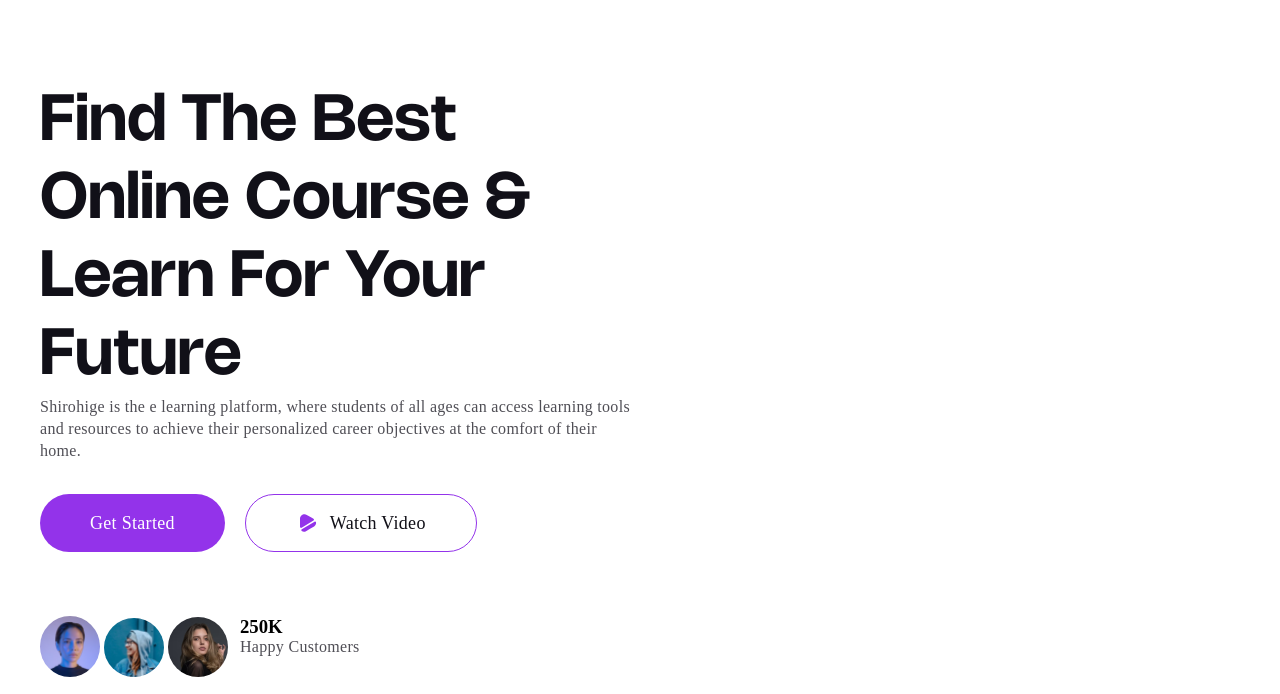
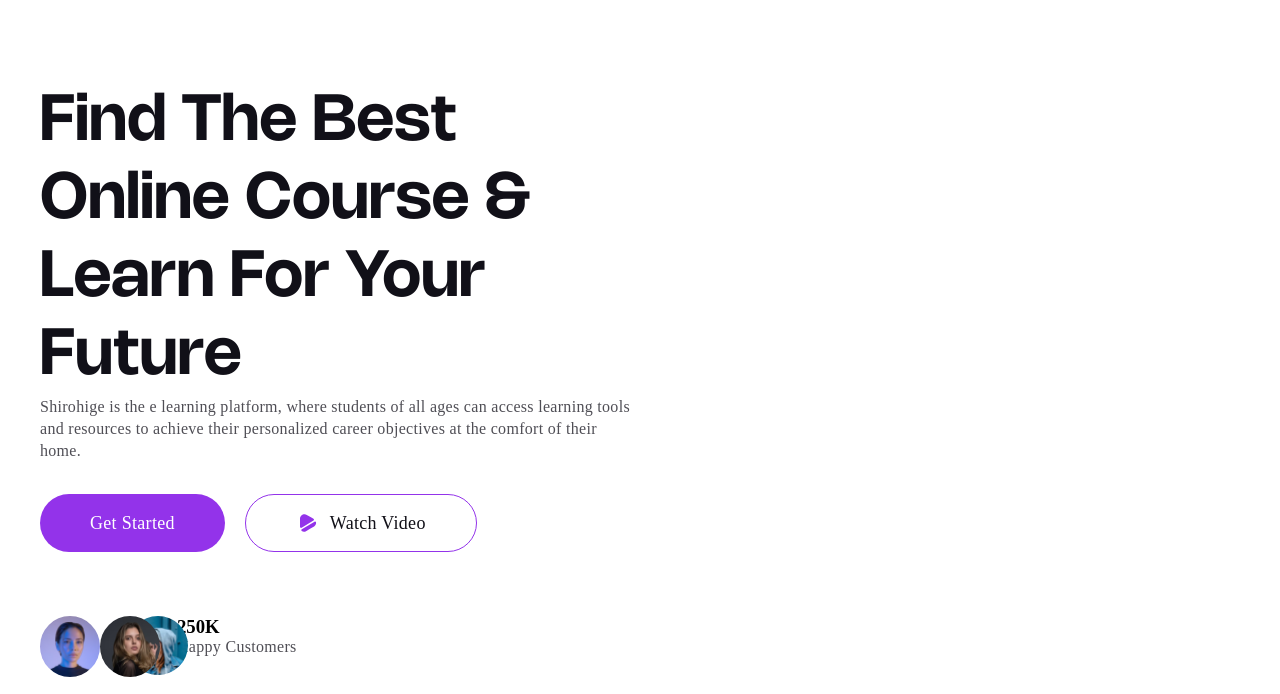
Before and after one commit to sabir-phantom/Practice-Project-1, a plain HTML site: page index.html in a window 1280 px wide. Shown: the part 106-800 px from the top of the page. Drawn offline with Linux system fonts and the light colour scheme; a web font is replaced by a local one.

Commit message:
learned selection pseudo class

```diff
--- a/assets/css/style.css
+++ b/assets/css/style.css
@@ -6,6 +6,10 @@
 
   /* fonts */
   --ff-general: "General", Sans;
+}
+
+::selection {
+  color: orangered;
 }
 
 @font-face {
@@ -115,6 +119,10 @@ button {
   grid-template-columns: 1fr 1fr;
 }
 
+.banner-left {
+  display: block;
+}
+
 .banner-title h1 {
   color: var(--Black, #111018);
   font-family: "Nohemi";
@@ -162,8 +170,13 @@ button {
 }
 
 .banner-customer {
-  display: grid;
-  grid-template-columns: 1fr 2fr;
+  /* display: grid;
+  grid-template-columns: 1fr 3fr;
+  grid-column-gap: 20px;
+  align-items: center;
+  justify-items: baseline; */
+  display: flex;
+  justify-content: start;
 }
 
 .customer-img img {
@@ -172,12 +185,20 @@ button {
   border-radius: 50%;
 }
 
-.customer-img:nth-child(1) {
+.customer-img {
+  display: flex;
+  width: 137px;
+}
+
+.customer-img > img:nth-child(1 of img) {
+  position: relative;
+}
+.customer-img > img:nth-child(2 of img) {
+  position: absolute;
+  left: 10%;
+  z-index: 1;
 
 }
-.customer-img:nth-child(2) {
-
+.customer-img > img:nth-child(3 of img) {
+  z-index: 2;
 }
-.customer-img:nth-child(3) {
-
-}
```
